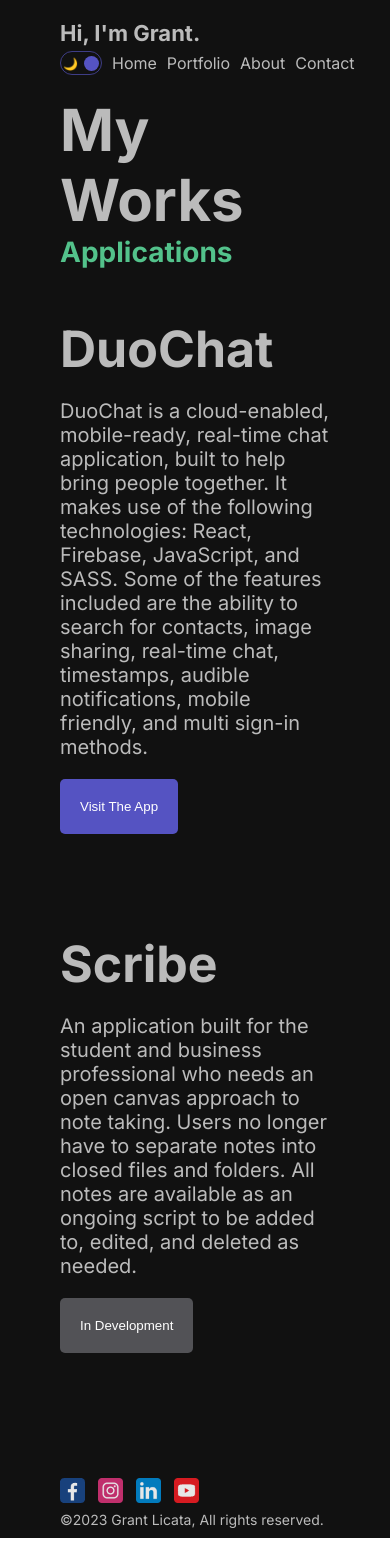
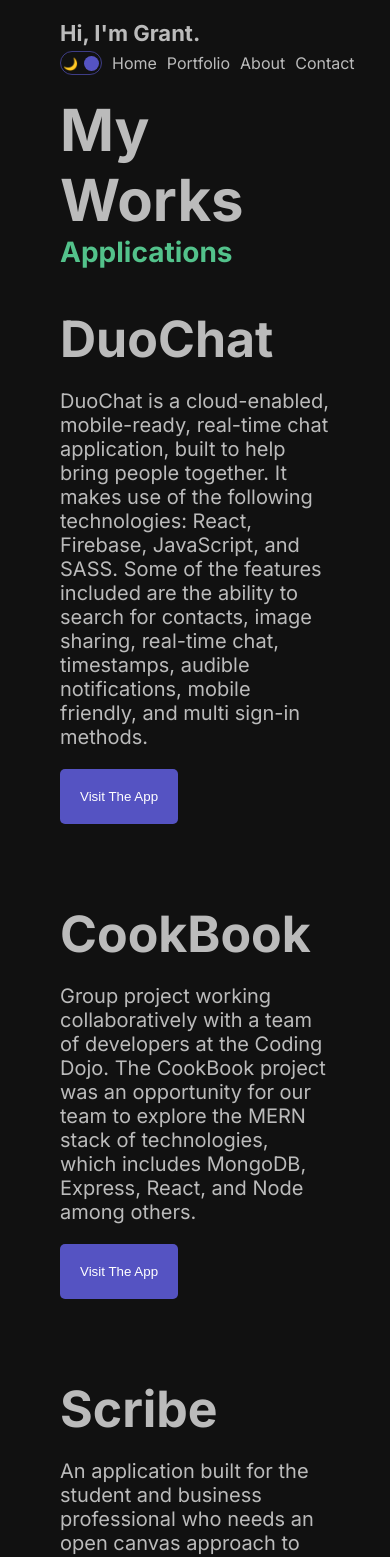
Before and after one commit to GrantLicata/Portfolio, a Next.js app: page /portfolio in a window 390 px wide. Shown: the top 1557 px of the page. Built offline with nearby package versions, Linux system fonts and the light colour scheme.

Commit message:
Portfolio item displacement reduced

```diff
--- a/src/app/portfolio/page.module.css
+++ b/src/app/portfolio/page.module.css
@@ -65,6 +65,11 @@
     font-size: 28px;
   }
 
+  .item {
+    margin-top: 40px;
+    margin-bottom: 80px;
+  }
+
   .img {
     display: none;
   }
@@ -74,6 +79,6 @@
   }
 
   .item:nth-child(2n + 1) {
-    display: none;
+    flex-direction: none;
   }
 }
```
